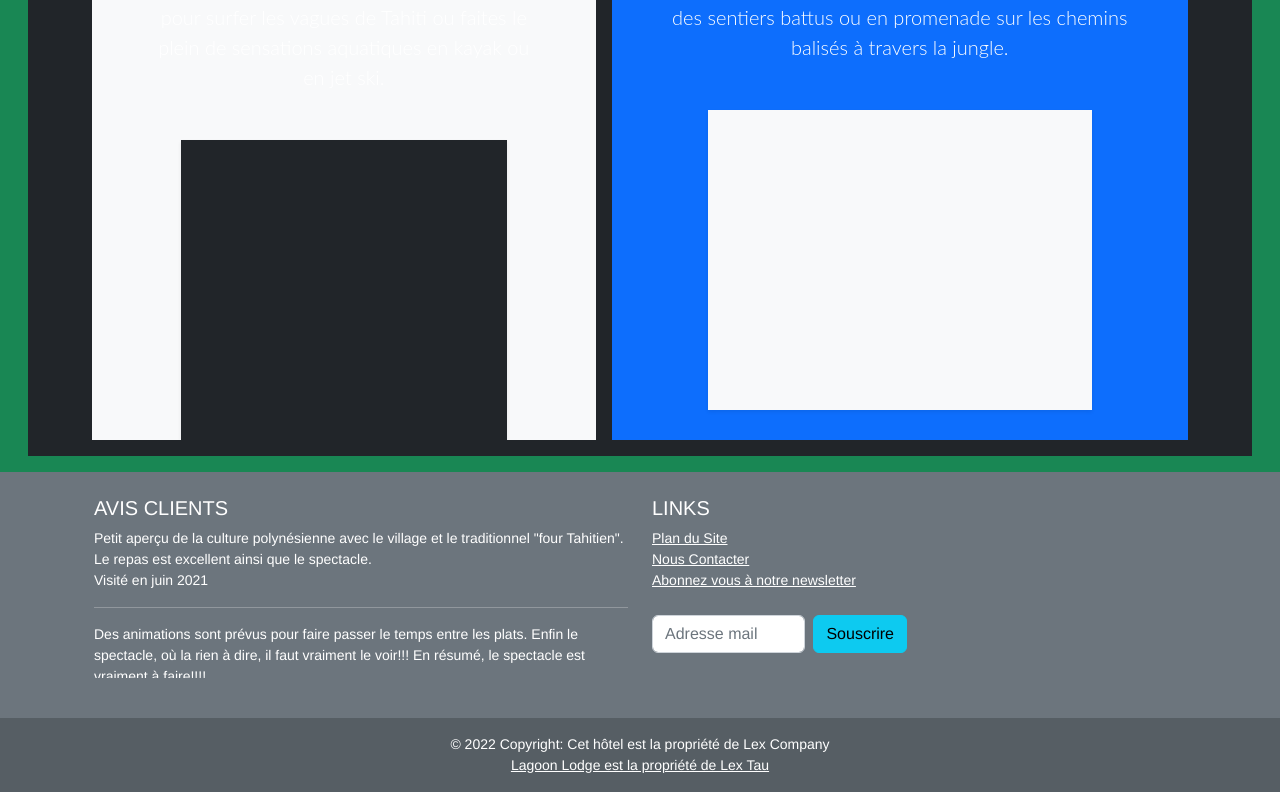
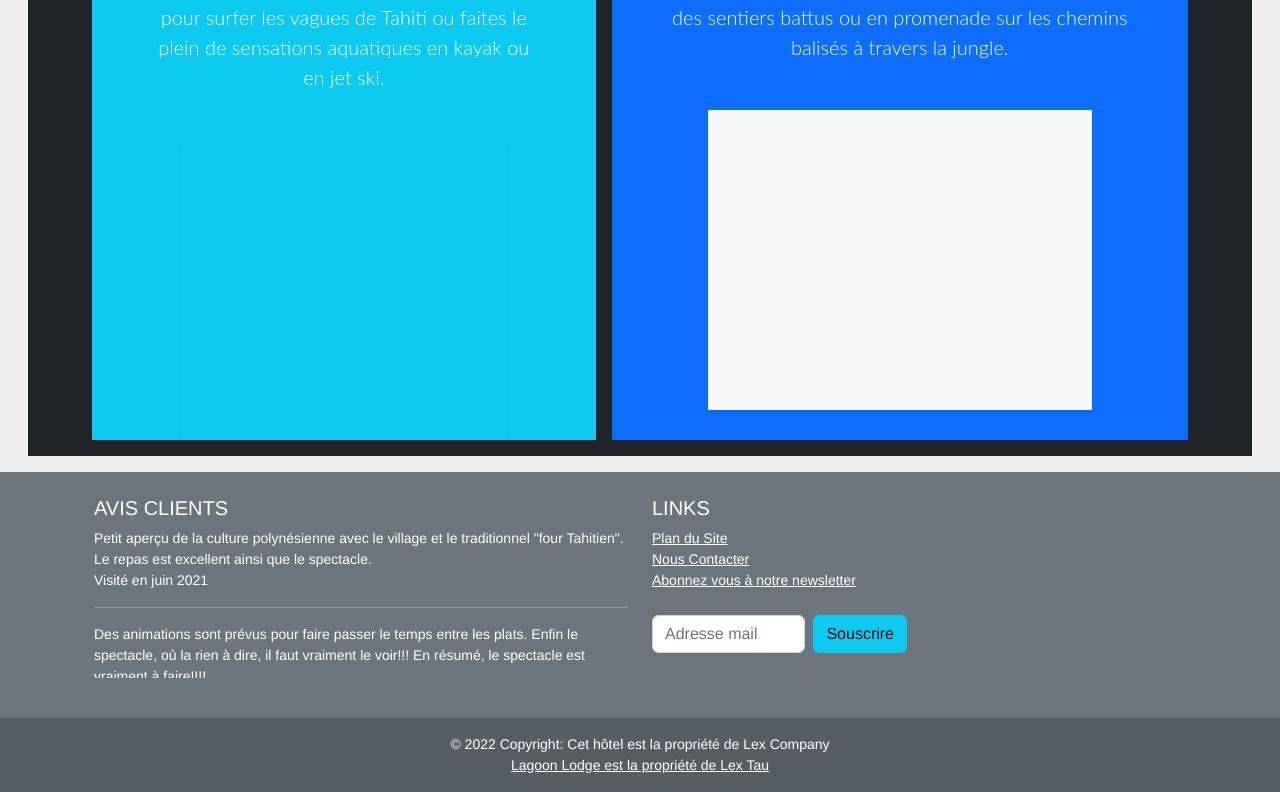
Before and after one commit to LEX-ONE7/Pension-Lagoon-2, a React (Create React App) app: page /activites in a window 1280 px wide. Shown: the part 1024-1816 px from the top of the page. Built offline with nearby package versions, Linux system fonts and the light colour scheme.

Commit message:
1 file modified

```diff
--- a/components/activities/BoxActivities.tsx
+++ b/components/activities/BoxActivities.tsx
@@ -2,7 +2,7 @@ import * as React from 'react';
 const BoxActivities = () => (
   <div className="container-fluid">
     <div className="row">
-      <div className="col-12 bg-success">
+      <div className="col-12 bg-whitesmoke">
         <div className="d-md-flex flex-md-equal w-100 my-md-3 ps-md-3">
           <div className="text-bg-dark me-md-3 pt-3 px-3 pt-md-5 px-md-5 text-center overflow-hidden">
             <div className="my-4 py-4">
@@ -18,7 +18,7 @@ const BoxActivities = () => (
               }}
             ></div>
             <div className="d-md-flex flex-md-equal w-100 my-md-3 ps-md-3">
-              <div className="bg-light me-md-3 pt-3 px-3 pt-md-5 px-md-5 text-center overflow-hidden">
+              <div className="bg-info me-md-3 pt-3 px-3 pt-md-5 px-md-5 text-center overflow-hidden">
                 <div className="my-3 p-3">
                   <h2 className="display-5">Nautiques</h2>
                   <p className="lead">
@@ -31,7 +31,7 @@ const BoxActivities = () => (
                   </p>
                 </div>
                 <div
-                  className="bg-dark shadow-sm mx-auto"
+                  className="bg-whitesmoke shadow-sm mx-auto"
                   style={{
                     width: '80%',
                     height: '300px',
```
